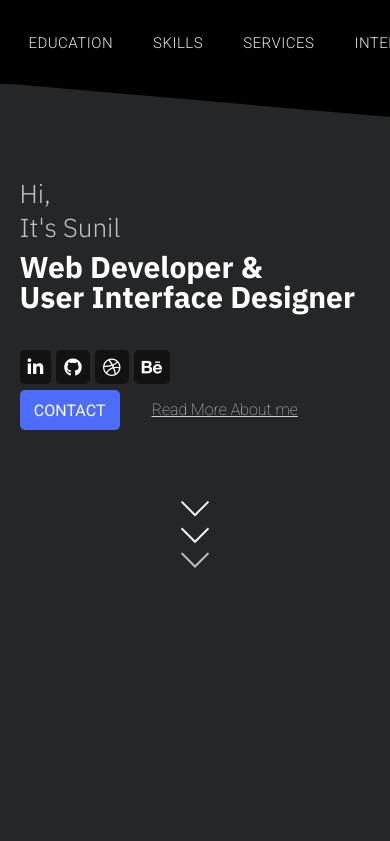
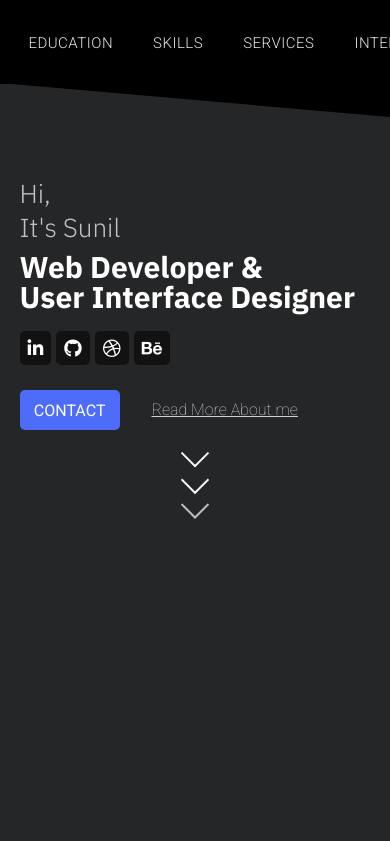
Before and after one commit to sunilsingh201/Portfolio, a plain HTML site: page index.html in a window 390 px wide. Shown: the top 841 px of the page. Drawn offline with nearby package versions, Linux system fonts and the light colour scheme.

Commit message:
mess created

```diff
--- a/css/index.css
+++ b/css/index.css
@@ -1003,6 +1003,8 @@ About page service section
   .interact-container {
     display: flex;
     margin-top: 25%;
+    position: absolute;
+    width: 100%;
 
   }
   .contact-me a {
@@ -1018,7 +1020,7 @@ About page service section
     color: #4d6cfa;
   }
   .social-icons {
-    margin-top: -19%;
+    margin-top:2.5%;
     margin-left:0;
     flex-direction: row;
     position: absolute;
@@ -1037,7 +1039,7 @@ About page service section
     margin-left: 5px;
   }
   .scrooldown {
-    margin-top: 16%;
+    margin-top:30%;
   }
 
   /*
```
